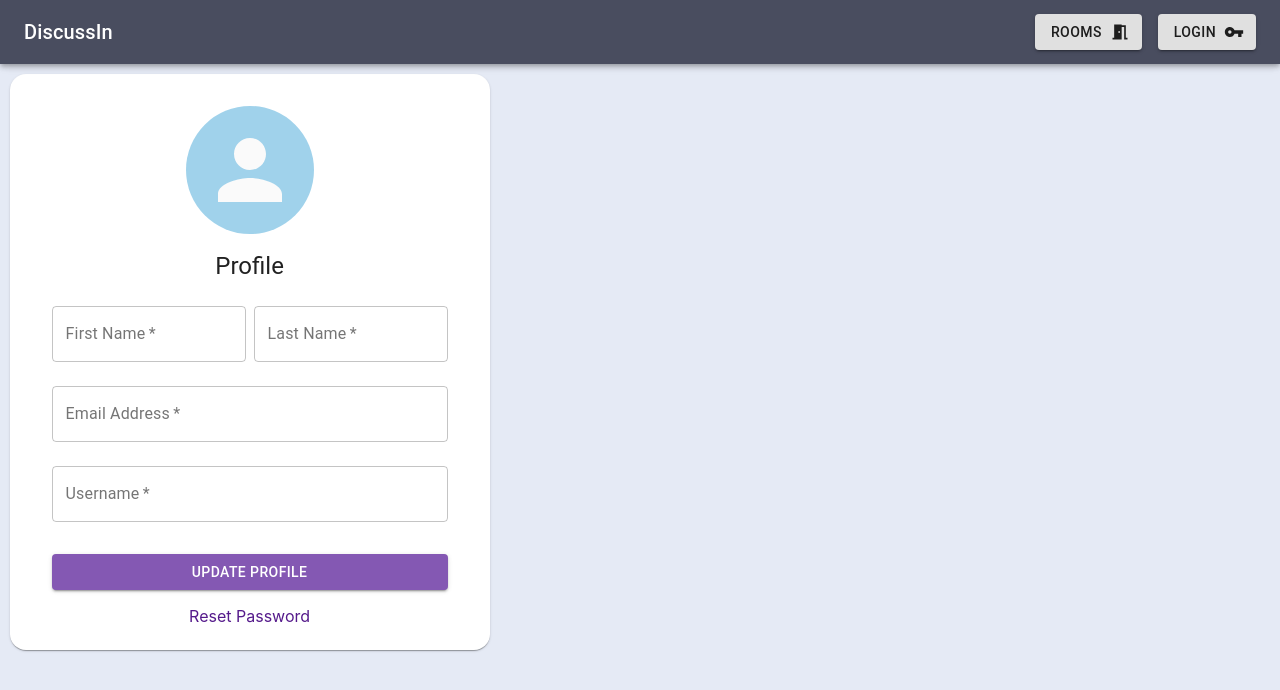
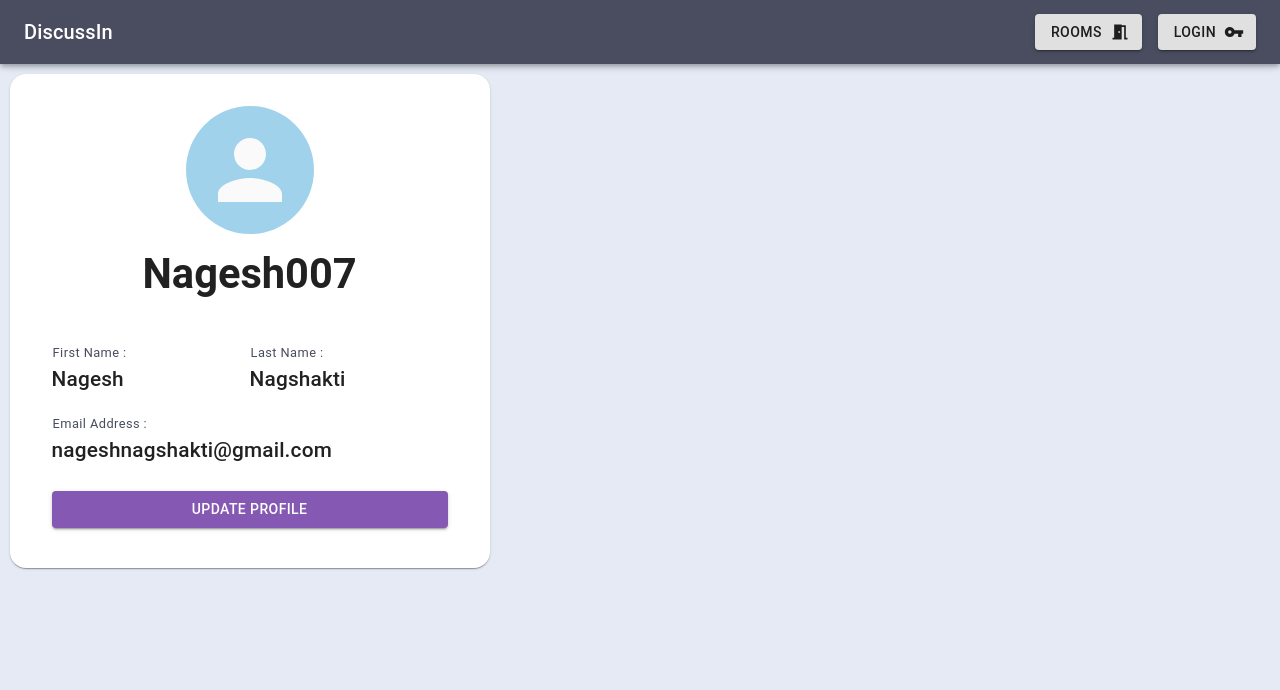
Before and after one commit to VirajJadhav/DiscussIn, a React (Create React App) app in the folder frontend/: page /profile in a window 1280 px wide. Shown: the top 690 px of the page. Built offline with nearby package versions, Linux system fonts and the light colour scheme.

Commit message:
profile card update

```diff
--- a/frontend/src/components/ProfileCard/index.jsx
+++ b/frontend/src/components/ProfileCard/index.jsx
@@ -42,6 +42,19 @@ const useStyles = makeStyles(theme => ({
       color: "black",
     },
   },
+  infoTitle: {
+    fontSize: "0.8rem",
+    marginLeft: "1px",
+    marginTop: "1rem",
+    color: theme.palette.greyBlueShade.main,
+  },
+  info: {
+    fontSize: "1.3rem",
+  },
+  userName: {
+    fontSize: "2.6rem",
+    fontWeight: 600,
+  },
 }));
 
 export default function ProfileCard({
@@ -58,16 +71,22 @@ export default function ProfileCard({
 
   const onSubmit = event => {
     event.preventDefault();
+    if (resetPassOpen) {
+      if (newPassword === confPassword) {
         event.persist();
+      } else {
+        console.log("Confirm password not matched!!");
+      }
+    }
 
     console.log(userName, password);
   };
 
-  const resetPassSubmit = event => {
-    event.preventDefault();
-    event.persist();
+  const [updateProfOpen, setUpdateProfOpen] = useState(false);
 
-    console.log(confPassword);
+  const handelUpdateProfOpen = () => {
+    setUpdateProfOpen(prevState => !prevState);
+    setResetPassOpen(false);
   };
 
   const [resetPassOpen, setResetPassOpen] = useState(false);
@@ -82,10 +101,93 @@ export default function ProfileCard({
         <Container component="main" maxWidth="xs">
           <div className={classes.paper}>
             <Avatar className={classes.avatar}></Avatar>
-            <Typography component="h1" variant="h5">
-              Profile
+            <Grid item xs={12}>
+              <Typography
+                className={classes.userName}
+                component="h1"
+                variant="h3"
+                noWrap
+              >
+                {userName}
               </Typography>
-            <form onSubmit={onSubmit} className={classes.form} noValidate>
+            </Grid>
+            <br></br>
+            <div
+              className={classes.form}
+              style={{ display: updateProfOpen ? "none" : "block" }}
+            >
+              <Grid container>
+                <Grid item xs={12} sm={6}>
+                  <Typography
+                    className={classes.infoTitle}
+                    variant="caption"
+                    component="h4"
+                    noWrap
+                  >
+                    {"First Name :"}
+                  </Typography>
+                  <Typography
+                    className={classes.info}
+                    variant="h6"
+                    component="h2"
+                    noWrap
+                  >
+                    {firstName}
+                  </Typography>
+                </Grid>
+                <Grid item xs={12} sm={6}>
+                  <Typography
+                    className={classes.infoTitle}
+                    variant="caption"
+                    component="h4"
+                    noWrap
+                  >
+                    {"Last Name :"}
+                  </Typography>
+                  <Typography
+                    className={classes.info}
+                    variant="h6"
+                    component="h2"
+                    noWrap
+                  >
+                    {lastName}
+                  </Typography>
+                </Grid>
+                <Grid item xs={12} sm={12}>
+                  <Typography
+                    className={classes.infoTitle}
+                    variant="caption"
+                    component="h4"
+                    noWrap
+                  >
+                    {"Email Address :"}
+                  </Typography>
+                  <Typography
+                    className={classes.info}
+                    variant="h6"
+                    component="h2"
+                    noWrap
+                  >
+                    {email}
+                  </Typography>
+                </Grid>
+              </Grid>
+              <Button
+                onClick={handelUpdateProfOpen}
+                fullWidth
+                variant="contained"
+                color="secondary"
+                className={classes.submit}
+              >
+                Update Profile
+              </Button>
+            </div>
+            <form
+              onSubmit={onSubmit}
+              className={classes.form}
+              noValidate
+              style={{ display: updateProfOpen ? "block" : "none" }}
+            >
               <Grid container spacing={1}>
                 <Grid item xs={12} sm={6}>
                   <TextField
@@ -125,27 +227,6 @@ export default function ProfileCard({
                 name="email"
                 autoComplete="discussin-email"
               />
-              <TextField
-                variant="outlined"
-                margin="normal"
-                required
-                fullWidth
-                value={userName}
-                id="userName"
-                label="Username"
-                name="userName"
-                autoComplete="discussin-userName"
-              />
-              <Button
-                type="submit"
-                fullWidth
-                variant="contained"
-                color="secondary"
-                className={classes.submit}
-              >
-                Update Profile
-              </Button>
-            </form>
               <Grid container direction="row" justify="center">
                 <Grid item>
                   <Link
@@ -155,16 +236,11 @@ export default function ProfileCard({
                       textDecoration: "none",
                     }}
                   >
-                  {"Reset Password"}
+                    {resetPassOpen ? "Cancel Reset Password" : "Reset Password"}
                   </Link>
                 </Grid>
               </Grid>
-            <form
-              onSubmit={resetPassSubmit}
-              className={classes.form}
-              noValidate
-              style={{ display: resetPassOpen ? "block" : "none" }}
-            >
+              <div style={{ display: resetPassOpen ? "block" : "none" }}>
                 <TextField
                   variant="outlined"
                   margin="normal"
@@ -191,6 +267,7 @@ export default function ProfileCard({
                   type="password"
                   autoComplete="discussin-confPassword"
                 />
+              </div>
               <Button
                 type="submit"
                 fullWidth
@@ -198,7 +275,15 @@ export default function ProfileCard({
                 color="secondary"
                 className={classes.submit}
               >
-                Reset Password
+                Save
+              </Button>
+              <Button
+                onClick={handelUpdateProfOpen}
+                fullWidth
+                variant="contained"
+                color="secondary"
+              >
+                Cancel
               </Button>
             </form>
           </div>
--- a/frontend/src/pages/Profile/index.jsx
+++ b/frontend/src/pages/Profile/index.jsx
@@ -23,7 +23,13 @@ class Profile extends Component {
     return (
       <div>
         <NavBar />
-        <ProfileCard />
+        <ProfileCard
+          userName="Nagesh007"
+          firstName="Nagesh"
+          lastName="Nagshakti"
+          email="nageshnagshakti@gmail.com"
+          password="1234"
+        />
       </div>
     );
   }
```
Lines whose indentation alone changed are shown as unchanged.
